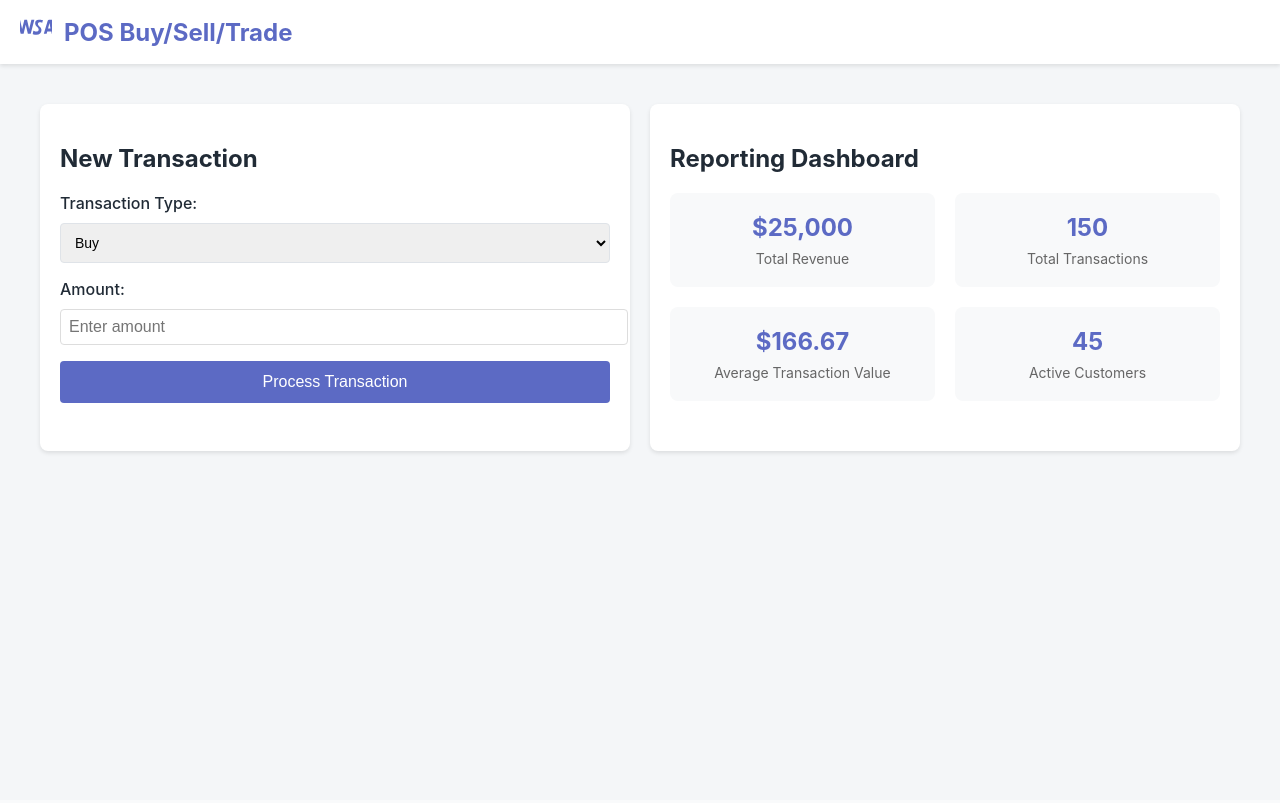
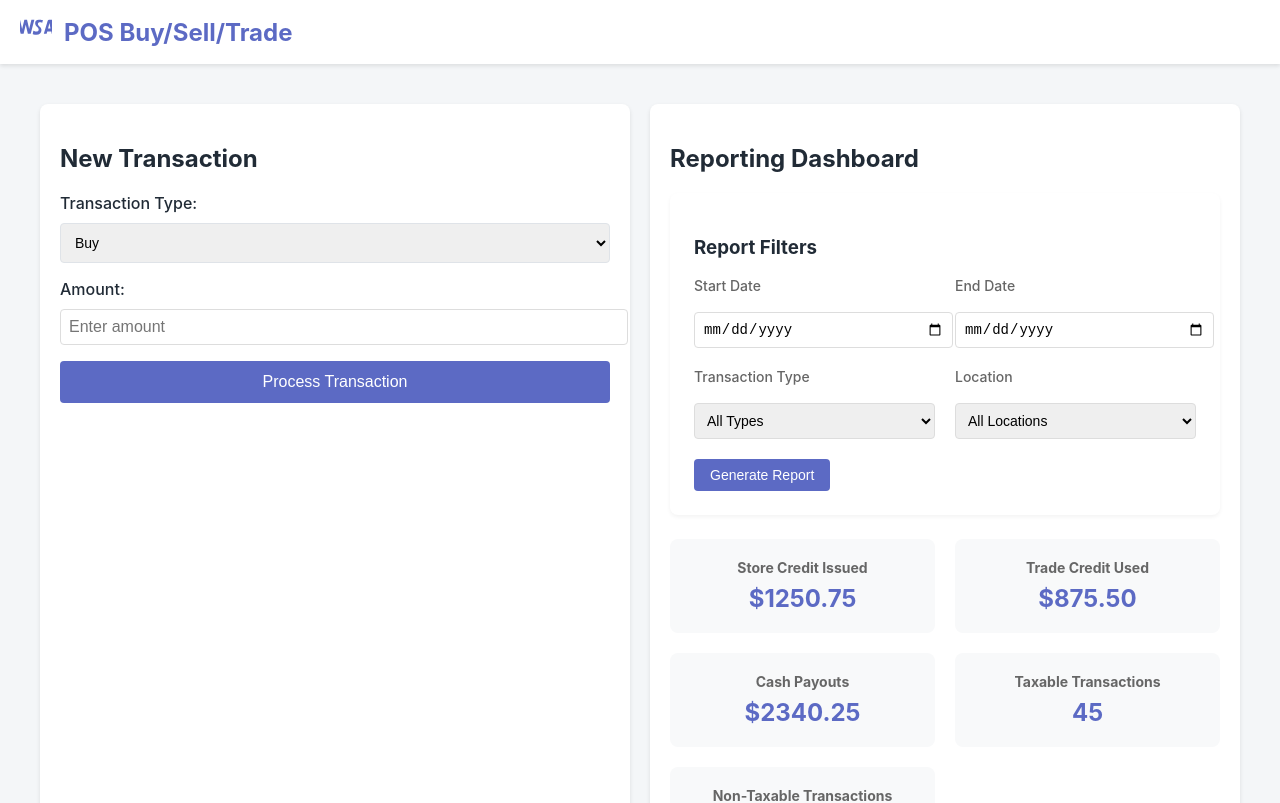
Before and after one commit to wrestlewilson/shopifypos, a React (Create React App) app: page / in a window 1280 px wide. Shown: the top 803 px of the page. Built offline with nearby package versions, Linux system fonts and the light colour scheme.

Commit message:
Update ReportingDashboard with enhanced reporting features and styled-components

```diff
--- a/src/components/reports/ReportingDashboard.js
+++ b/src/components/reports/ReportingDashboard.js
@@ -1,4 +1,5 @@
-import React, { useState, useEffect } from 'react';
+import React from 'react';
+import { useStore } from '../../contexts/StoreContext';
 import styled from 'styled-components';
 
 const DashboardContainer = styled.div`
@@ -8,78 +9,206 @@ const DashboardContainer = styled.div`
   box-shadow: 0 2px 4px rgba(0, 0, 0, 0.1);
 `;
 
-const StatsGrid = styled.div`
+const FiltersGrid = styled.div`
   display: grid;
   grid-template-columns: repeat(auto-fit, minmax(200px, 1fr));
   gap: 20px;
-  margin-bottom: 30px;
+  margin-bottom: 20px;
 `;
 
-const StatCard = styled.div`
+const FormGroup = styled.div`
+  display: flex;
+  flex-direction: column;
+  gap: 8px;
+
+  label {
+    font-size: 14px;
+    color: #666;
+  }
+
+  input, select {
+    padding: 8px;
+    border: 1px solid #ddd;
+    border-radius: 4px;
+    font-size: 14px;
+  }
+`;
+
+const SummaryGrid = styled.div`
+  display: grid;
+  grid-template-columns: repeat(auto-fit, minmax(200px, 1fr));
+  gap: 20px;
+  margin: 20px 0;
+`;
+
+const SummaryCard = styled.div`
   padding: 20px;
   background: #f8f9fa;
   border-radius: 8px;
   text-align: center;
+
+  h4 {
+    margin: 0;
+    color: #666;
+    font-size: 14px;
+  }
+
+  .amount {
+    margin: 8px 0 0;
+    font-size: 24px;
+    font-weight: bold;
+    color: #5C6AC4;
+  }
 `;
 
-const StatValue = styled.div`
-  font-size: 24px;
-  font-weight: bold;
-  color: #5C6AC4;
+const ButtonGroup = styled.div`
+  display: flex;
+  gap: 10px;
+  margin-top: 20px;
 `;
 
-const StatLabel = styled.div`
+const Button = styled.button`
+  padding: 8px 16px;
+  border-radius: 4px;
+  border: none;
   font-size: 14px;
-  color: #666;
-  margin-top: 8px;
+  cursor: pointer;
+  transition: background-color 0.2s;
+
+  &.primary {
+    background: #5C6AC4;
+    color: white;
+
+    &:hover {
+      background: #4f5db3;
+    }
+  }
+
+  &.secondary {
+    background: #f4f6f8;
+    color: #5C6AC4;
+    border: 1px solid #5C6AC4;
+
+    &:hover {
+      background: #eef0f4;
+    }
+  }
 `;
 
 const ReportingDashboard = () => {
-  const [stats, setStats] = useState({
-    totalTransactions: 0,
-    totalRevenue: 0,
-    averageTransactionValue: 0,
-    activeCustomers: 0
-  });
+  const { settings, userPermissions } = useStore();
+  const [startDate, setStartDate] = React.useState('');
+  const [endDate, setEndDate] = React.useState('');
+  const [transactionType, setTransactionType] = React.useState('all');
+  const [location, setLocation] = React.useState('all');
 
-  useEffect(() => {
-    // TODO: Implement actual data fetching
-    // This is just mock data for now
-    setStats({
-      totalTransactions: 150,
-      totalRevenue: 25000,
-      averageTransactionValue: 166.67,
-      activeCustomers: 45
-    });
-  }, []);
+  // Mock report data
+  const reportData = {
+    storeCreditIssued: 1250.75,
+    tradeCreditUsed: 875.50,
+    cashPayouts: 2340.25,
+    taxableTransactions: 45,
+    nonTaxableTransactions: 12
+  };
+
+  const handleGenerateReport = () => {
+    // In a real implementation, this would fetch report data based on filters
+    alert('This would generate a report based on the selected filters');
+  };
+
+  const handleExport = (format) => {
+    // In a real implementation, this would export the report in the specified format
+    alert(`This would export the report in ${format} format`);
+  };
 
   return (
     <DashboardContainer>
       <h2>Reporting Dashboard</h2>
 
-      <StatsGrid>
-        <StatCard>
-          <StatValue>${stats.totalRevenue.toLocaleString()}</StatValue>
-          <StatLabel>Total Revenue</StatLabel>
-        </StatCard>
+      <div className="report-filters">
+        <h3>Report Filters</h3>
+        <FiltersGrid>
+          <FormGroup>
+            <label>Start Date</label>
+            <input
+              type="date"
+              value={startDate}
+              onChange={(e) => setStartDate(e.target.value)}
+            />
+          </FormGroup>
 
-        <StatCard>
-          <StatValue>{stats.totalTransactions}</StatValue>
-          <StatLabel>Total Transactions</StatLabel>
-        </StatCard>
+          <FormGroup>
+            <label>End Date</label>
+            <input
+              type="date"
+              value={endDate}
+              onChange={(e) => setEndDate(e.target.value)}
+            />
+          </FormGroup>
 
-        <StatCard>
-          <StatValue>${stats.averageTransactionValue.toFixed(2)}</StatValue>
-          <StatLabel>Average Transaction Value</StatLabel>
-        </StatCard>
+          <FormGroup>
+            <label>Transaction Type</label>
+            <select
+              value={transactionType}
+              onChange={(e) => setTransactionType(e.target.value)}
+            >
+              <option value="all">All Types</option>
+              <option value="buy">Buy</option>
+              <option value="sell">Sell</option>
+              <option value="trade">Trade</option>
+              <option value="consignment">Consignment</option>
+            </select>
+          </FormGroup>
 
-        <StatCard>
-          <StatValue>{stats.activeCustomers}</StatValue>
-          <StatLabel>Active Customers</StatLabel>
-        </StatCard>
-      </StatsGrid>
+          <FormGroup>
+            <label>Location</label>
+            <select
+              value={location}
+              onChange={(e) => setLocation(e.target.value)}
+            >
+              <option value="all">All Locations</option>
+              <option value="main">Main Store</option>
+              <option value="downtown">Downtown</option>
+              <option value="westside">West Side</option>
+            </select>
+          </FormGroup>
+        </FiltersGrid>
 
-      {/* TODO: Add charts and detailed reports */}
+        <Button onClick={handleGenerateReport} className="primary">Generate Report</Button>
+      </div>
+
+      <SummaryGrid>
+        <SummaryCard>
+          <h4>Store Credit Issued</h4>
+          <p className="amount">${reportData.storeCreditIssued.toFixed(2)}</p>
+        </SummaryCard>
+
+        <SummaryCard>
+          <h4>Trade Credit Used</h4>
+          <p className="amount">${reportData.tradeCreditUsed.toFixed(2)}</p>
+        </SummaryCard>
+
+        <SummaryCard>
+          <h4>Cash Payouts</h4>
+          <p className="amount">${reportData.cashPayouts.toFixed(2)}</p>
+        </SummaryCard>
+
+        <SummaryCard>
+          <h4>Taxable Transactions</h4>
+          <p className="amount">{reportData.taxableTransactions}</p>
+        </SummaryCard>
+
+        <SummaryCard>
+          <h4>Non-Taxable Transactions</h4>
+          <p className="amount">{reportData.nonTaxableTransactions}</p>
+        </SummaryCard>
+      </SummaryGrid>
+
+      <ButtonGroup>
+        <Button onClick={() => handleExport('csv')} className="secondary">Export CSV</Button>
+        <Button onClick={() => handleExport('pdf')} className="secondary">Export PDF</Button>
+        <Button onClick={() => handleExport('excel')} className="secondary">Export Excel</Button>
+      </ButtonGroup>
     </DashboardContainer>
   );
 };
```
